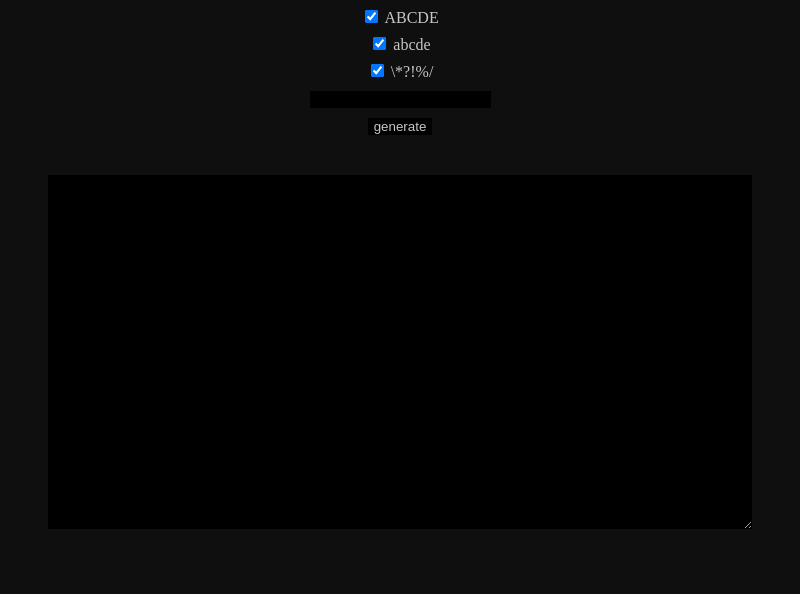
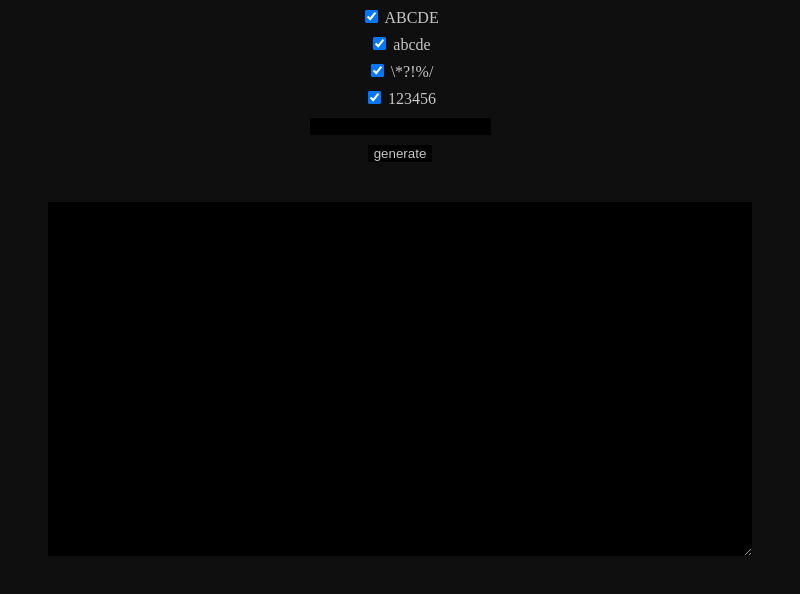
Before and after one commit to ttatanepvp123/GeneratorPassword-Electronjs, an Electron app: page index.html in a window 800 px wide. Drawn offline with Linux system fonts and the light colour scheme.

Commit message:
V1.1
+ number option

```diff
--- a/index.html
+++ b/index.html
@@ -21,7 +21,11 @@
             <label for="special-character">\*?!%/</label>
           </div>
           <div>
-            <input type="number" id="number">
+            <input type="checkbox" id="number" name="feature" checked />
+            <label for="number">123456</label>
+          </div>
+          <div>
+            <input type="number" id="number-size">
           </div>
           <div>
             <button onclick="generate();">
```
